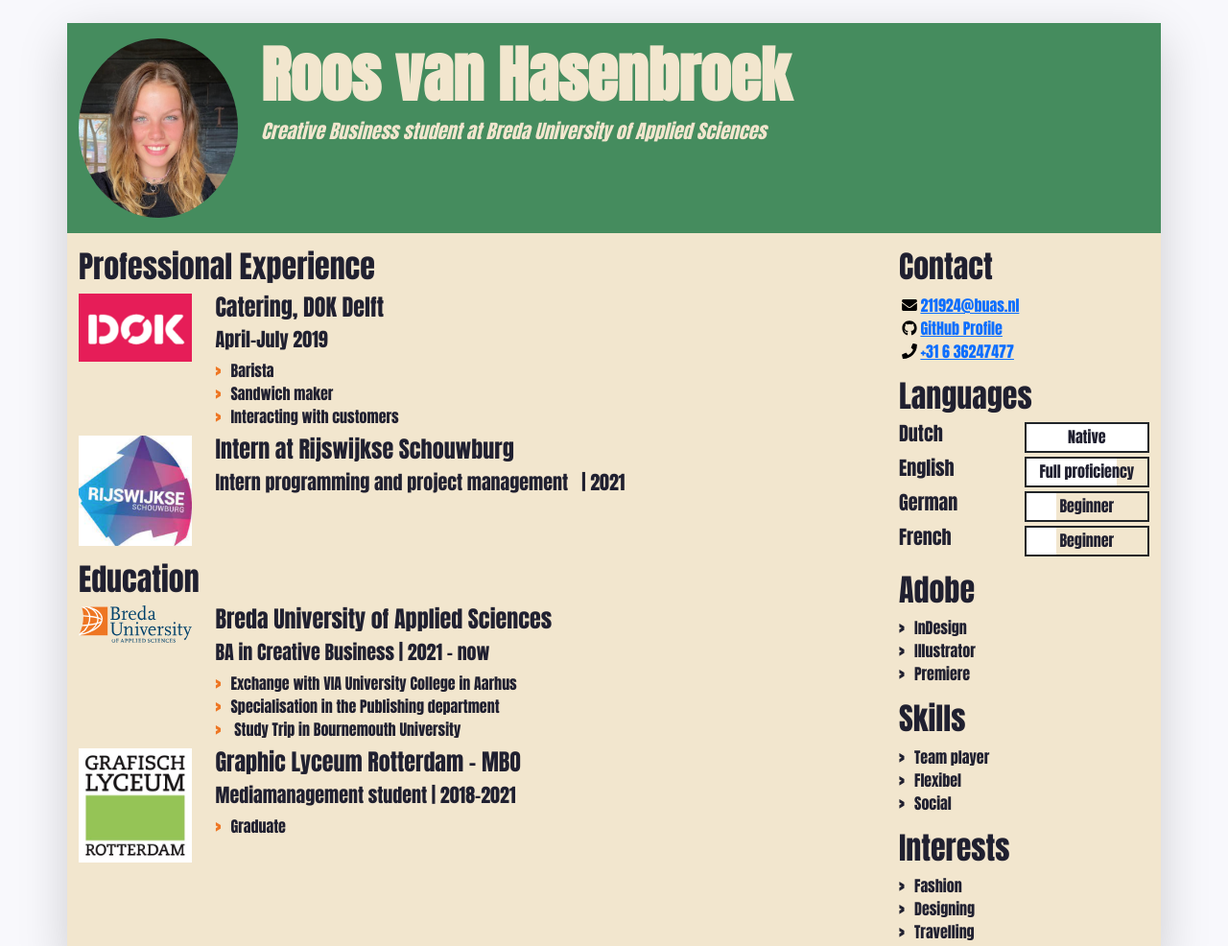
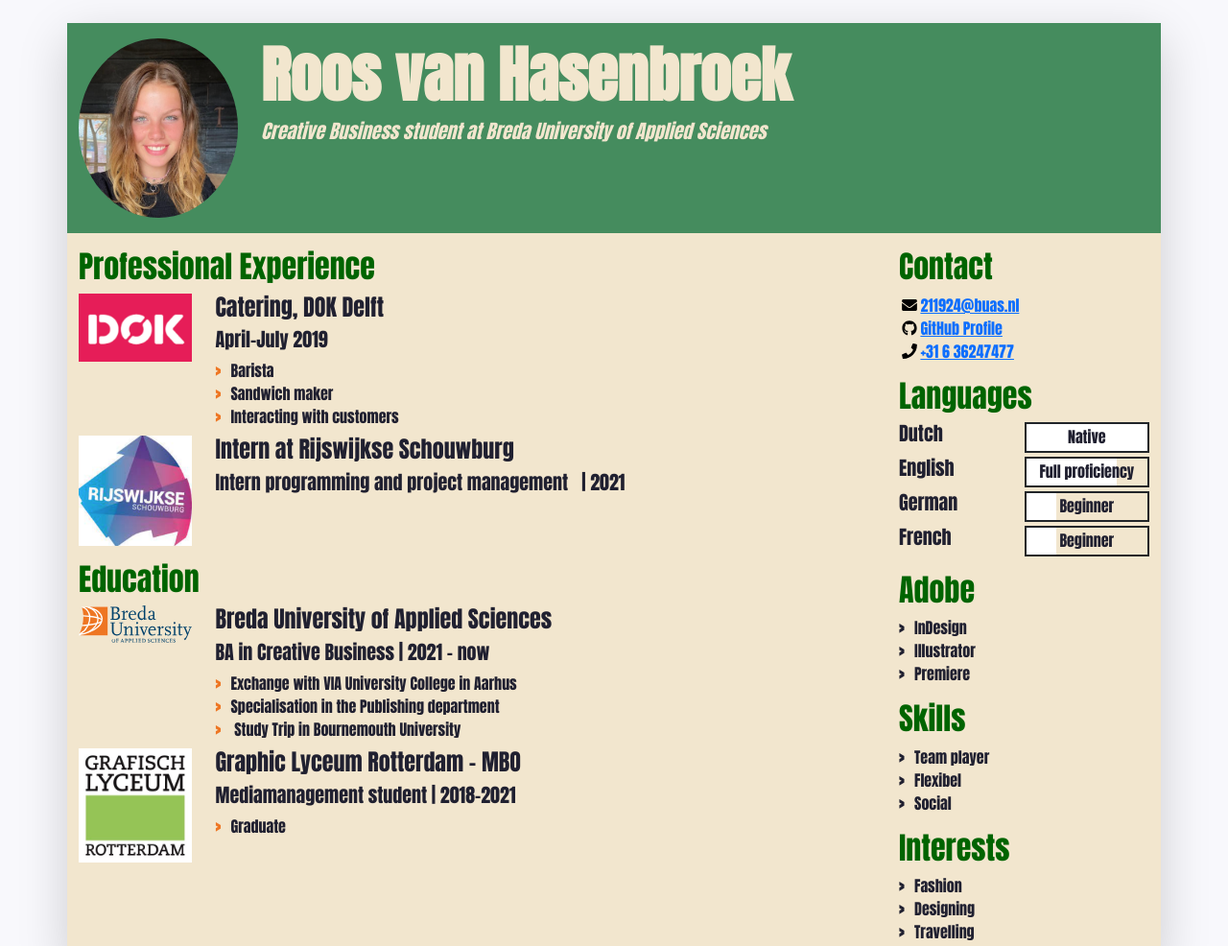
Before and after one commit to roosvanhasenbroek/rooscv, a plain HTML site: page index.html in a window 1280 px wide. Shown: the top 986 px of the page at 96% size. Drawn offline with nearby package versions, Linux system fonts and the light colour scheme.

Commit message:
made a class and changed the links

```diff
--- a/css/styles.css
+++ b/css/styles.css
@@ -12,6 +12,11 @@ body {
 }
 
 /* Styles for custom classes in the document. (There are more, try to find them out!) */
+
+.roosheadline {
+	color:darkgreen
+
+}
 
 .resume-header {
     background-color: #458C5E;
--- a/index.html
+++ b/index.html
@@ -77,7 +77,7 @@
             <section> is yet another semantic element. The first one is for professional experience.
           -->
           <section class="my-3 biography-section">
-            <h2 class="display-8"> Professional Experience</h2>
+            <h2 class="roosheadline"> Professional Experience</h2>
             <!--
               Each list item (li) in the unordered list (ul) below will be one job.
               "list-unstyled" is a class that hides the bullet points of a list.
@@ -121,7 +121,7 @@
           <!-- We're done with jobs, let's move on to schools -->
 
           <section class="my-3 biography-section">
-            <h2 class="display-8">Education</h2>
+            <h2 class="roosheadline">Education</h2>
             <ul class="biography-list list-unstyled">
 
               <!-- Top item in education. And by "top", I mean a Bachelor in Creative Business at BUas. -->
@@ -170,7 +170,7 @@
 
           <!-- The first block will be contact details -->
           <section class="my-3 aside-section">
-            <h2 class="display-8">Contact</h2>
+            <h2 class="roosheadline">Contact</h2>
             <!--
               A list of all your contact details.
               There are more icons in the images/icons folder, have a look if you want to add your LinkedIn or TikTok profile.
@@ -179,7 +179,7 @@
             -->
             <ul class="contact-list list-unstyled">
               <li class="contact-item">
-                <a class="d-flex align-items-center" href="mailto:email@buas.nl" target="_blank">
+                <a class="d-flex align-items-center" href="mailto:211924@buas.nl" target="_blank">
                   <img class="contact-icon" src="images/icons/envelope.svg" alt="Email">
                   211924@buas.nl
                 </a>
@@ -190,7 +190,7 @@
               </li>
               <li class="contact-item">
                 <a class="d-flex align-items-center" href="https://github.com/roosvanhasenbroek/" target="_blank">
-                  <img class="contact-icon" src="images/icons/github.svg" alt="LinkedIn">
+                  <img class="contact-icon" src="images/icons/github.svg" alt="GitHub">
                   GitHub Profile
                 </a>
               </li>
@@ -206,7 +206,7 @@
           <!-- End of contact details, moving on to languages -->
 
           <section class="my-3 aside-section">
-            <h2 class="display-8">Languages</h2>
+            <h2 class="roosheadline">Languages</h2>
             <!-- Each item in the list is a language. Modify, add or remove depending on what you speak -->
             <ul class="language-list list-unstyled">
               <li class="language-item d-flex mb-1">
@@ -246,7 +246,7 @@
 
           <!-- End of contact details, moving on to other skills -->
         <section class="my-3 aside-section">
-            <h2 class="display-8">Adobe&nbsp;</h2>
+            <h2 class="roosheadline">Adobe&nbsp;</h2>
             <ul class="skill-list list-unstyled">
               <li class="skill-item">InDesign</li>
               <li class="skill-item">Illustrator</li>
@@ -254,7 +254,7 @@
             </ul>
           </section>
           <section class="my-3 aside-section">
-            <h2 class="display-8">Skills</h2>
+            <h2 class="roosheadline">Skills</h2>
             <ul class="skill-list list-unstyled">
               <li class="skill-item">Team player</li>
               <li class="skill-item">Flexibel</li>
@@ -265,7 +265,7 @@
           <!-- End of other skills, moving on to interest and hobbies -->
 
           <section class="my-3 aside-section">
-            <h2 class="display-8">Interests</h2>
+            <h2 class="roosheadline">Interests</h2>
             <ul class="skill-list list-unstyled">
               <li class="skill-item">Fashion</li>
               <li class="skill-item">Designing</li>
```
